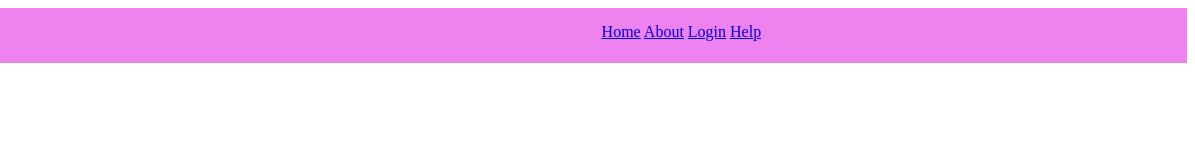
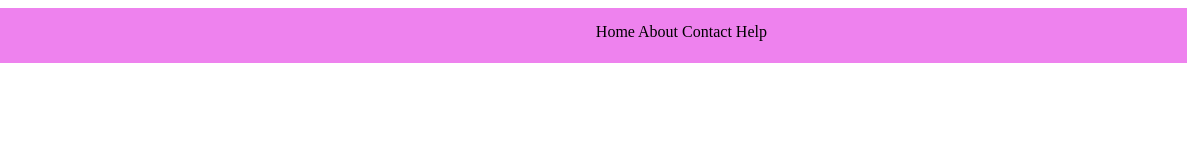
Before and after one commit to SatishMarisetty/VAC-Project, a plain HTML site: page index.html in a window 1280 px wide. Shown: the full height of the page, 85-1280 px from the left. Drawn offline with Linux system fonts and the light colour scheme.

Commit message:
Update index.html

```diff
--- a/index.html
+++ b/index.html
@@ -13,6 +13,7 @@
       width:100%;
       height:55px;
       display:flex;
+      margin-rop:0;
    }
    .left{
      flex: 1;
@@ -34,12 +35,11 @@
 <img style="height:100%" src="https://raghuenggcollege.com/assets/images/logos/rec.png" alt="Raghu Header" />
 </div>
 <div class="right">
-  <nav>
-  <a href="#">Home</a>
-  <a href="#">About</a>
-  <a href="#">Login</a>
-  <a href="#">Help</a>
-</nav>
+  Home
+  About
+  Contact
+  Help
+</div>
 
 </div>
 
```
